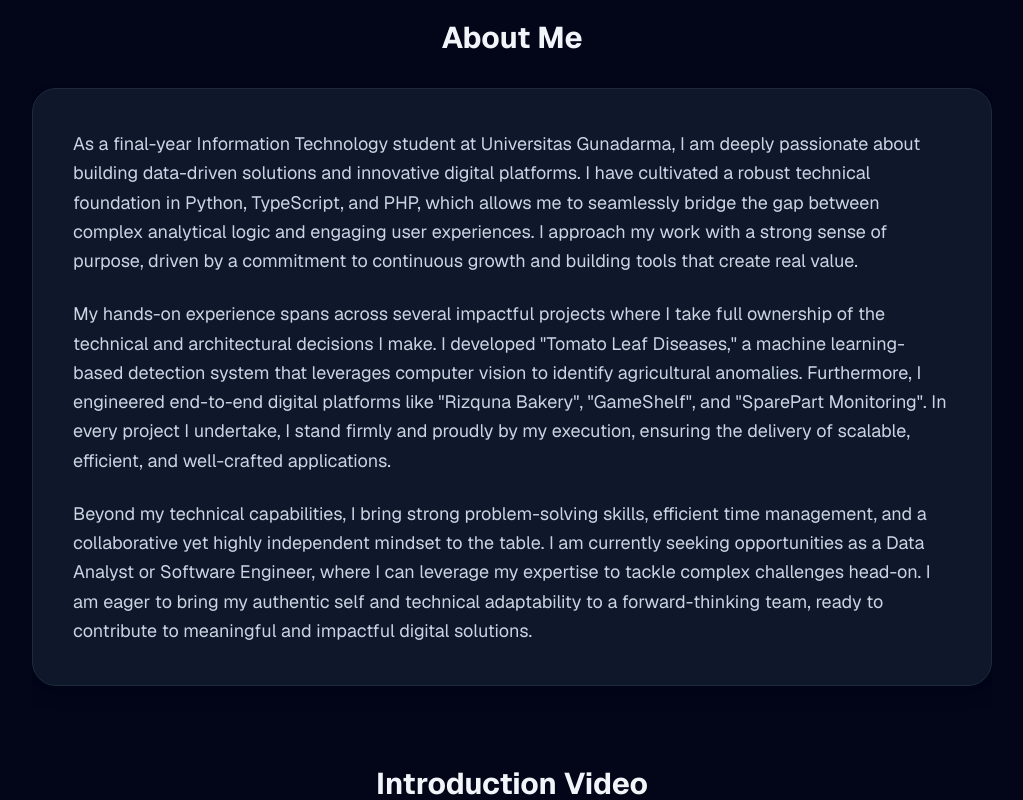
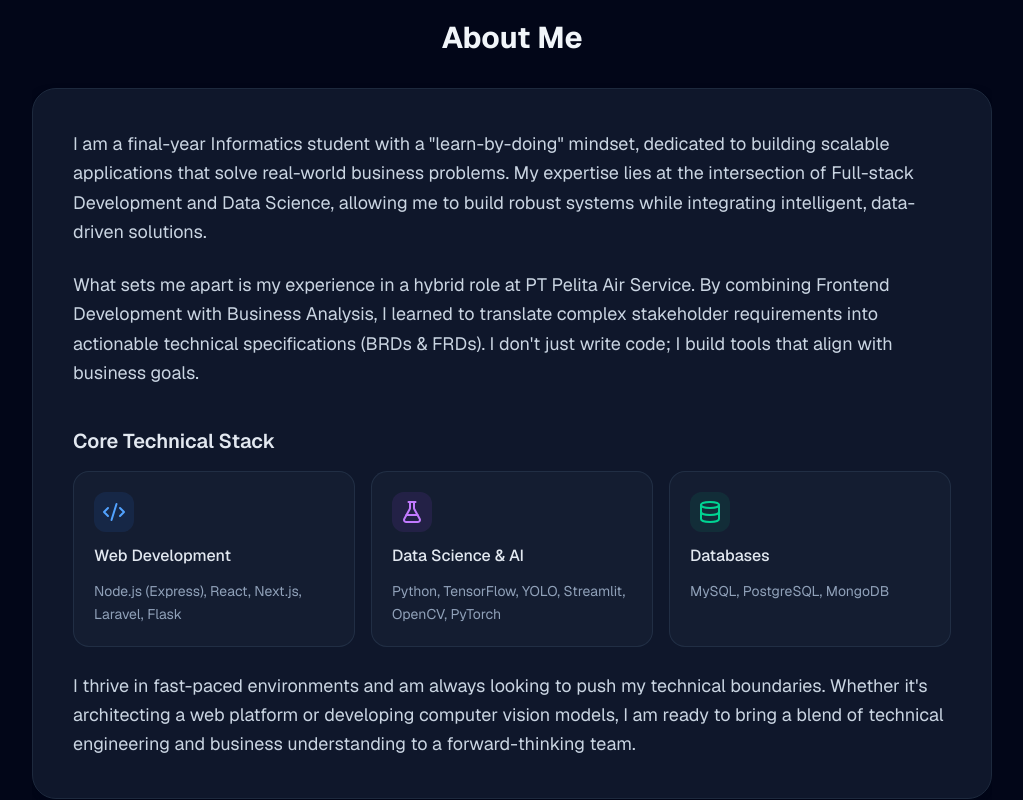
Before and after one commit to EvandriRidho/portofolio, a Next.js app: page / in a window 1280 px wide. Shown: the part 860-1660 px from the top of the page, without its empty margins (128-1151 px from the left). Built offline with nearby package versions, Linux system fonts and the light colour scheme.

Commit message:
refactor code for separation of concern

```diff
--- a/src/components/AboutMe.tsx
+++ b/src/components/AboutMe.tsx
@@ -1,5 +1,7 @@
 "use client";
 import { motion } from "framer-motion";
+import TechStackCard from "./TechStackCard";
+import { techStackItems } from "@/constants/techStackItems";
 
 export default function AboutMe() {
     return (
@@ -23,7 +25,7 @@ export default function AboutMe() {
                             transition={{ type: "spring", stiffness: 100, damping: 20, delay: 0.1 }}
                             className="text-slate-300 leading-relaxed text-lg"
                         >
-                            As a final-year Information Technology student at Universitas Gunadarma, I am deeply passionate about building data-driven solutions and innovative digital platforms. I have cultivated a robust technical foundation in Python, TypeScript, and PHP, which allows me to seamlessly bridge the gap between complex analytical logic and engaging user experiences. I approach my work with a strong sense of purpose, driven by a commitment to continuous growth and building tools that create real value.
+                            I am a final-year Informatics student with a "learn-by-doing" mindset, dedicated to building scalable applications that solve real-world business problems. My expertise lies at the intersection of Full-stack Development and Data Science, allowing me to build robust systems while integrating intelligent, data-driven solutions.
                         </motion.p>
 
                         <motion.p
@@ -33,8 +35,23 @@ export default function AboutMe() {
                             transition={{ type: "spring", stiffness: 100, damping: 20, delay: 0.2 }}
                             className="text-slate-300 leading-relaxed text-lg"
                         >
-                            My hands-on experience spans across several impactful projects where I take full ownership of the technical and architectural decisions I make. I developed "Tomato Leaf Diseases," a machine learning-based detection system that leverages computer vision to identify agricultural anomalies. Furthermore, I engineered end-to-end digital platforms like "Rizquna Bakery", "GameShelf", and "SparePart Monitoring". In every project I undertake, I stand firmly and proudly by my execution, ensuring the delivery of scalable, efficient, and well-crafted applications.
+                            What sets me apart is my experience in a hybrid role at PT Pelita Air Service. By combining Frontend Development with Business Analysis, I learned to translate complex stakeholder requirements into actionable technical specifications (BRDs & FRDs). I don't just write code; I build tools that align with business goals.
                         </motion.p>
+
+                        <motion.div
+                            initial={{ opacity: 0, y: 30 }}
+                            whileInView={{ opacity: 1, y: 0 }}
+                            viewport={{ once: true }}
+                            transition={{ type: "spring", stiffness: 100, damping: 20, delay: 0.25 }}
+                            className="pt-4"
+                        >
+                            <h3 className="text-slate-200 font-semibold text-xl mb-4">Core Technical Stack</h3>
+                            <div className="grid grid-cols-1 md:grid-cols-3 gap-4">
+                                {techStackItems.map((item) => (
+                                    <TechStackCard key={item.id} item={item} />
+                                ))}
+                            </div>
+                        </motion.div>
 
                         <motion.p
                             initial={{ opacity: 0, x: -50 }}
@@ -43,7 +60,7 @@ export default function AboutMe() {
                             transition={{ type: "spring", stiffness: 100, damping: 20, delay: 0.3 }}
                             className="text-slate-300 leading-relaxed text-lg"
                         >
-                            Beyond my technical capabilities, I bring strong problem-solving skills, efficient time management, and a collaborative yet highly independent mindset to the table. I am currently seeking opportunities as a Data Analyst or Software Engineer, where I can leverage my expertise to tackle complex challenges head-on. I am eager to bring my authentic self and technical adaptability to a forward-thinking team, ready to contribute to meaningful and impactful digital solutions.
+                            I thrive in fast-paced environments and am always looking to push my technical boundaries. Whether it's architecting a web platform or developing computer vision models, I am ready to bring a blend of technical engineering and business understanding to a forward-thinking team.
                         </motion.p>
                     </div>
                 </div>
--- /dev/null
+++ b/src/components/TechStackCard.tsx
@@ -0,0 +1,25 @@
+import type { TechStackItem } from '@/types';
+import { colorStyles } from '@/utils/colorStyles';
+
+type TechStackCardProps = {
+    item: TechStackItem;
+}
+
+export default function TechStackCard({ item }: TechStackCardProps) {
+    const { title, description, category, icon } = item;
+
+
+    const style = colorStyles[category] || colorStyles.blue;
+
+    return (
+        <div className={`bg-slate-800/40 p-5 rounded-2xl border border-slate-700/50 hover:bg-slate-800/70 ${style.border} transition-all duration-300 group`}>
+            <div className="flex flex-col gap-3">
+                <div className={`w-10 h-10 rounded-xl ${style.bg} ${style.text} flex items-center justify-center group-hover:scale-110 transition-transform duration-300`}>
+                    {icon}
+                </div>
+                <h4 className="text-slate-200 font-medium">{title}</h4>
+                <p className="text-slate-400 text-sm leading-relaxed">{description}</p>
+            </div>
+        </div>
+    );
+}
--- a/src/constants/roles.ts
+++ b/src/constants/roles.ts
@@ -1 +1 @@
-export const roles = ["Software Engineer", "Data Scientist", "Full-Stack Developer"];
+export const roles = ["Software Engineer", "Data Science", "Full-Stack Developer"];
--- /dev/null
+++ b/src/constants/techStackItems.ts
@@ -0,0 +1,27 @@
+import { createElement } from "react";
+import { CodeXml, Database, FlaskConical } from 'lucide-react'
+import type { TechStackItem } from "@/types"
+
+export const techStackItems: TechStackItem[] = [
+    {
+        id: "web-dev",
+        title: "Web Development",
+        description: "Node.js (Express), React, Next.js, Laravel, Flask",
+        category: "blue",
+        icon: createElement(CodeXml)
+    },
+    {
+        id: "data-science",
+        title: "Data Science & AI",
+        description: "Python, TensorFlow, YOLO, Streamlit, OpenCV, PyTorch",
+        category: "purple",
+        icon: createElement(FlaskConical)
+    },
+    {
+        id: "databases",
+        title: "Databases",
+        description: "MySQL, PostgreSQL, MongoDB",
+        category: "emerald",
+        icon: createElement(Database)
+    }
+];
--- a/src/types/index.ts
+++ b/src/types/index.ts
@@ -1,3 +1,4 @@
 export * from "./navbar.types";
 export * from "./project.types";
 export * from "./skill.types";
+export * from "./tech.types"
--- /dev/null
+++ b/src/utils/colorStyles.ts
@@ -0,0 +1,17 @@
+export const colorStyles = {
+    blue: {
+        border: 'hover:border-blue-500/30',
+        bg: 'bg-blue-500/10',
+        text: 'text-blue-400',
+    },
+    purple: {
+        border: 'hover:border-purple-500/30',
+        bg: 'bg-purple-500/10',
+        text: 'text-purple-400',
+    },
+    emerald: {
+        border: 'hover:border-emerald-500/30',
+        bg: 'bg-emerald-500/10',
+        text: 'text-emerald-400',
+    },
+};
```
Also changed, not shown: src/types/tech.types.ts (added, +9 -0 lines).
